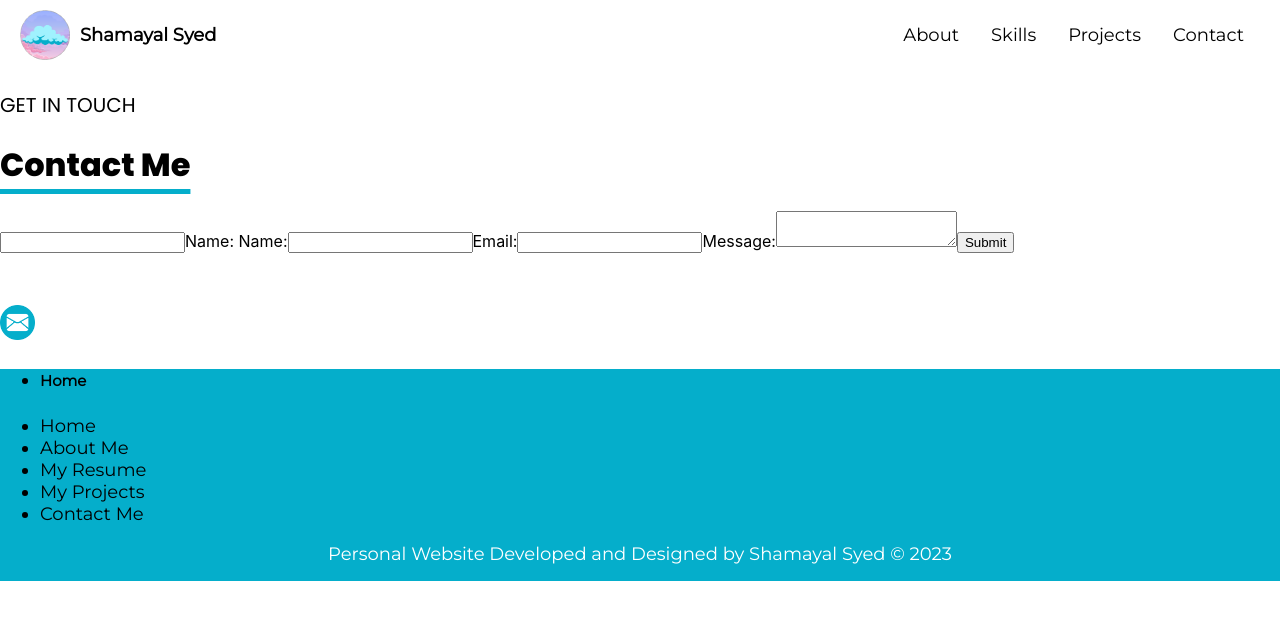
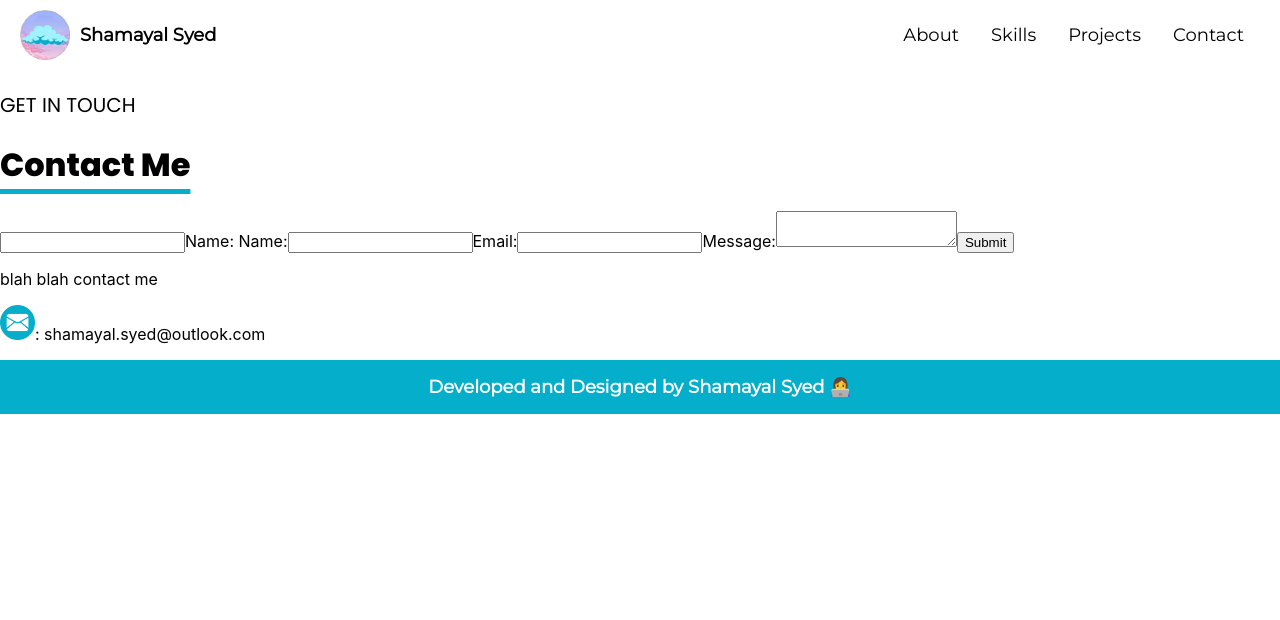
Before and after one commit to Shamayal/personal-website, a React (Create React App) app: page /contact in a window 1280 px wide. Shown: the top 620 px of the page. Built offline with nearby package versions, Linux system fonts and the light colour scheme.

Commit message:
finalized footer styling and content

```diff
--- a/src/components/Footer.jsx
+++ b/src/components/Footer.jsx
@@ -4,22 +4,9 @@
   return (
     <footer>
       <div className="footer-container">
-
-        <div className="footer-links">
-          <ul className="links montserrat-400-font">
-            <li><h5>Home</h5></li>
-            <li>Home</li>
-            <li>About Me</li>
-            <li>My Resume</li>
-            <li>My Projects</li>
-            <li>Contact Me</li>
-          </ul>
-        </div>
-
-        <div className="footer-copyright montserrat-400-font">
-          <p>Personal Website Developed and Designed by Shamayal Syed © 2023</p>
-        </div>
-
+        <p className="montserrat-400-font">
+          <strong>Developed and Designed by Shamayal Syed 👩‍💻</strong>
+        </p>
       </div>
     </footer>
   );
--- a/src/styles/Footer.css
+++ b/src/styles/Footer.css
@@ -3,11 +3,8 @@
 }
 
 .footer-container p {
-  margin-bottom: 0;
-  padding-bottom: 1rem;
   text-align: center;
+  color: white;
+  padding: 1rem;
+  margin: 0;
 }
-
-p {
-  color: white;
-}
```
